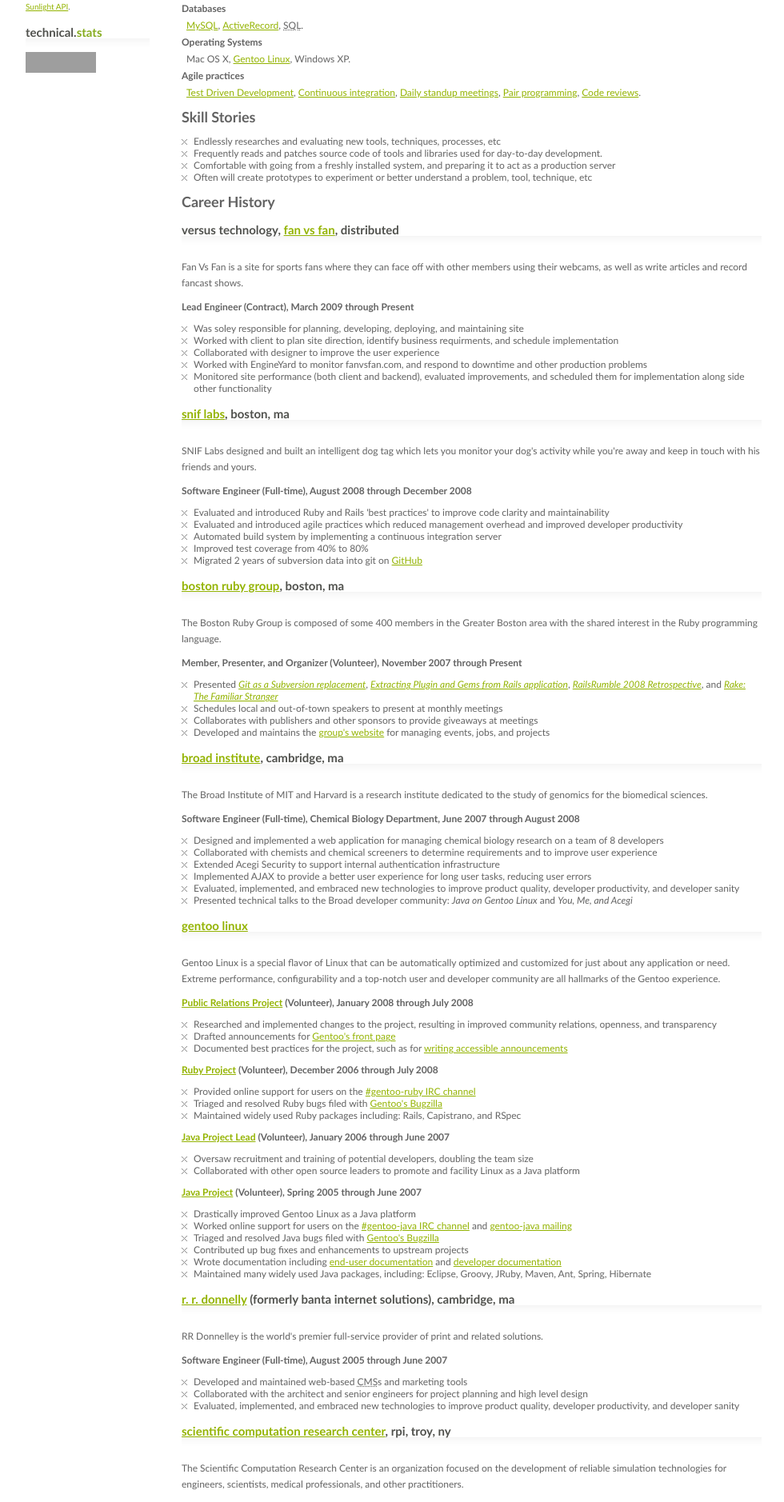
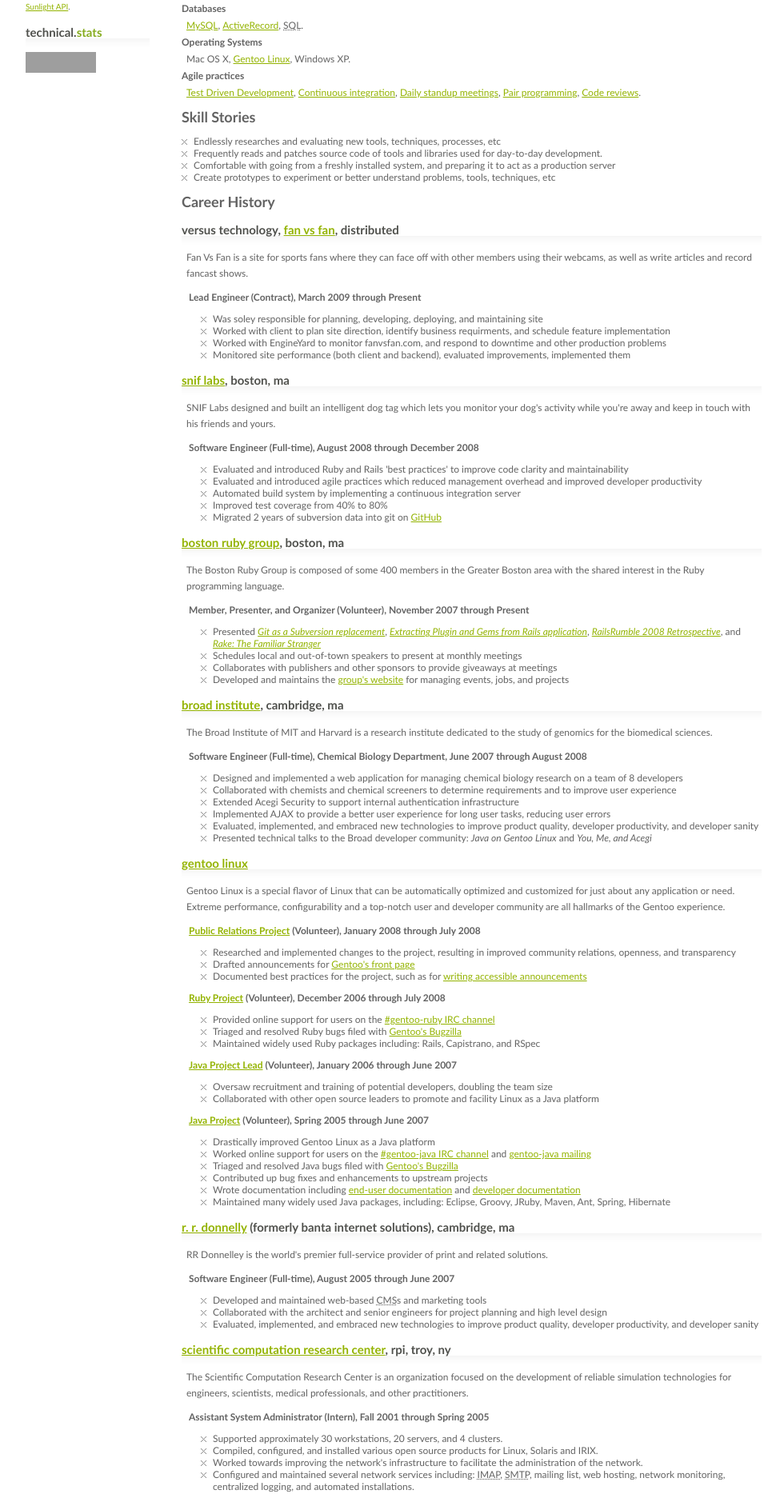
Before and after one commit to technicalpickles/technicalpickles.github.com, a Jekyll site: the page built from resume/index.html, in a window 1280 px wide. Shown: the part 683-2561 px from the top of the page at 80% size, without its empty margins (143-1123 px from the left). Built offline with Jekyll 4.4.1, drawn with Linux system fonts in a browser that asks for light colours; Markdown is read by kramdown in place of the engine named in the settings; a script that is not in the unit is left out; grey boxes are pictures that could not be loaded.

Commit message:
Improving style here and there.

```diff
--- a/resume/index.html
+++ b/resume/index.html
@@ -143,28 +143,27 @@
     <li>Endlessly researches and evaluating new tools, techniques, processes, etc</li>
     <li>Frequently reads and patches source code of tools and libraries used for day-to-day development.</li>
     <li>Comfortable with going from a freshly installed system, and preparing it to act as a production server</li>
-    <li>Often will create prototypes to experiment or better understand a problem, tool, technique, etc</li>
+    <li>Create prototypes to experiment or better understand problems, tools, techniques, etc</li>
   </ul>
 
 </div>
 <div id='career-history'>
   <h2>Career History</h2>
-  <div id="versustech">
+  <div id="versustech" class="organization">
     <h3>Versus Technology, <a href="http://fanvsfan.com">Fan Vs Fan</a>, Distributed</h3>
     <p>Fan Vs Fan is a site for sports fans where they can face off with other members using their webcams, as well as write articles and record fancast shows.</p>
     <div class="lead_engineer role">
       <h4>Lead Engineer (Contract), March 2009 through Present</h4>
       <ul>
         <li>Was soley responsible for planning, developing, deploying, and maintaining site</li>
-        <li>Worked with client to plan site direction, identify business requirments, and schedule implementation</li>
-        <li>Collaborated with designer to improve the user experience</li>
+        <li>Worked with client to plan site direction, identify business requirments, and schedule feature implementation</li>
         <li>Worked with EngineYard to monitor fanvsfan.com, and respond to downtime and other production problems</li>
-        <li>Monitored site performance (both client and backend), evaluated improvements, and scheduled them for implementation along side other functionality</li>
+        <li>Monitored site performance (both client and backend), evaluated improvements, implemented them</li>
       </ul>
     </div>
   </div>
 
-  <div id='snif'>
+  <div id='snif' class="organization">
     <h3><a href="http://sniftag.com">SNIF Labs</a>, Boston, MA</h3>
     <p>SNIF Labs designed and built an intelligent dog tag which lets you  monitor your dog's activity while you're away and keep in touch with his friends and yours.</p>
     <div class='software_engineer role'>
@@ -178,7 +177,7 @@
       </ul>
     </div>
   </div>
-  <div id='bostonrb'>
+  <div id='bostonrb' class="organization">
     <h3><a href="http://bostonrb.org">Boston Ruby Group</a>, Boston, MA</h3>
     <p>The Boston Ruby Group is composed of some 400 members in the Greater Boston area with the shared interest in the Ruby programming language.</p>
     <div class='organizer role'>
@@ -191,7 +190,7 @@
       </ul>
     </div>
   </div>
-  <div id='broad'>
+  <div id='broad' class="organization">
     <h3><a href="http://www.broad.mit.edu">Broad Institute</a>, Cambridge, MA</h3>
     <p>The Broad Institute of MIT and Harvard is a research institute dedicated to the study of genomics for the biomedical sciences.</p>
     <div class='software_engineer role'>
@@ -206,7 +205,7 @@
       </ul>
     </div>
   </div>
-  <div id='gentoo'>
+  <div id='gentoo' class="organization">
     <h3><a href="http://www.gentoo.org">Gentoo Linux</a></h3>
     <p>Gentoo Linux is a special flavor of Linux that can be automatically optimized and customized for just about any application or need. Extreme performance, configurability and a top-notch user and developer community are all hallmarks of the Gentoo experience.</p>
     <div class='pr role'>
@@ -244,7 +243,7 @@
       </ul>
     </div>
   </div>
-  <div id='rrdonnelly'>
+  <div id='rrdonnelly' class="organization">
     <h3><a href="http://www.rrd.com">R. R. Donnelly</a> (formerly Banta Internet Solutions), Cambridge, MA</h3>
     <p>RR Donnelley is the world's premier full-service provider of print and related solutions.</p>
     <div class='software-engineer role'>
@@ -256,7 +255,7 @@
       </ul>
     </div>
   </div>
-  <div id='scorec'>
+  <div id='scorec' class="organization">
     <h3><a href="http://www.scorec.rpi.edu">Scientific Computation Research Center</a>, RPI, Troy, NY</h3>
     <p>The Scientific Computation Research Center is an organization focused on the development of reliable simulation technologies for engineers, scientists, medical professionals, and other practitioners.</p>
     <div class='system-administrator role'>
--- a/stylesheets/all.css
+++ b/stylesheets/all.css
@@ -1,5 +1,21 @@
+dt {
+font-weight: bold;
+}
+
 ul.comma-separated { list-style: none; margin: 0; padding: 0; }
 ul.comma-separated li { display: inline; }
 ul.comma-separated li:after { content: ","; }
 ul.comma-separated li:last-child:after { content: ""; }
 ul.comma-separated li:last-child:after { content: "."; }
+
+body#resume .organization p {
+  margin-top: 0;
+  margin-left: 0.5em;
+}
+body#resume .role h4,
+body#resume .role p {
+  margin-left: 0.75em;
+}
+body#resume .role ul {
+  margin-left: 2em;
+}
--- a/stylesheets/print.css
+++ b/stylesheets/print.css
@@ -69,11 +69,3 @@
 body#resume dl {
 	margin-top: 0.125em;
 }
-
-body#resume .role h4,
-body#resume .role p {
-  margin-left: 0.75em;
-}
-body#resume .role ul {
-  margin-left: 2em;
-}
--- a/stylesheets/screen.css
+++ b/stylesheets/screen.css
@@ -248,10 +248,6 @@
 margin-top: 6px;
 }
 
-dt {
-font-weight: bold;
-}
-
 dd {
 margin-left: 6px;
 }
```
